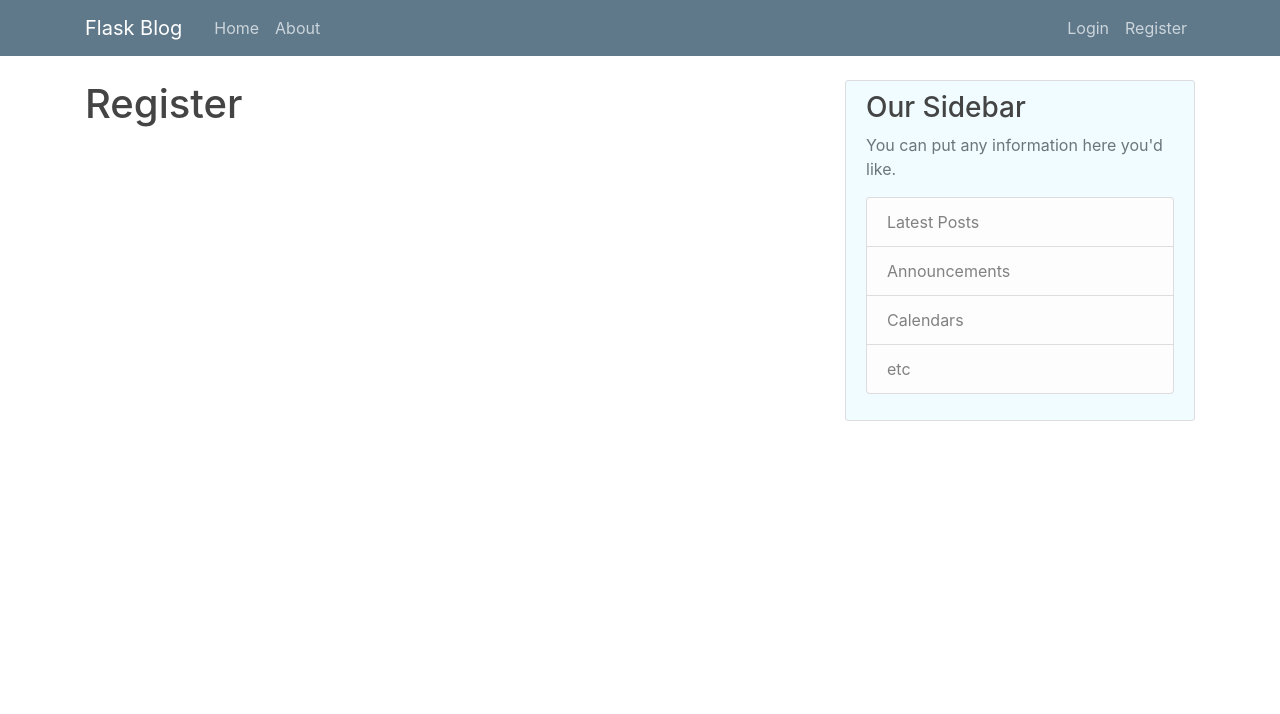
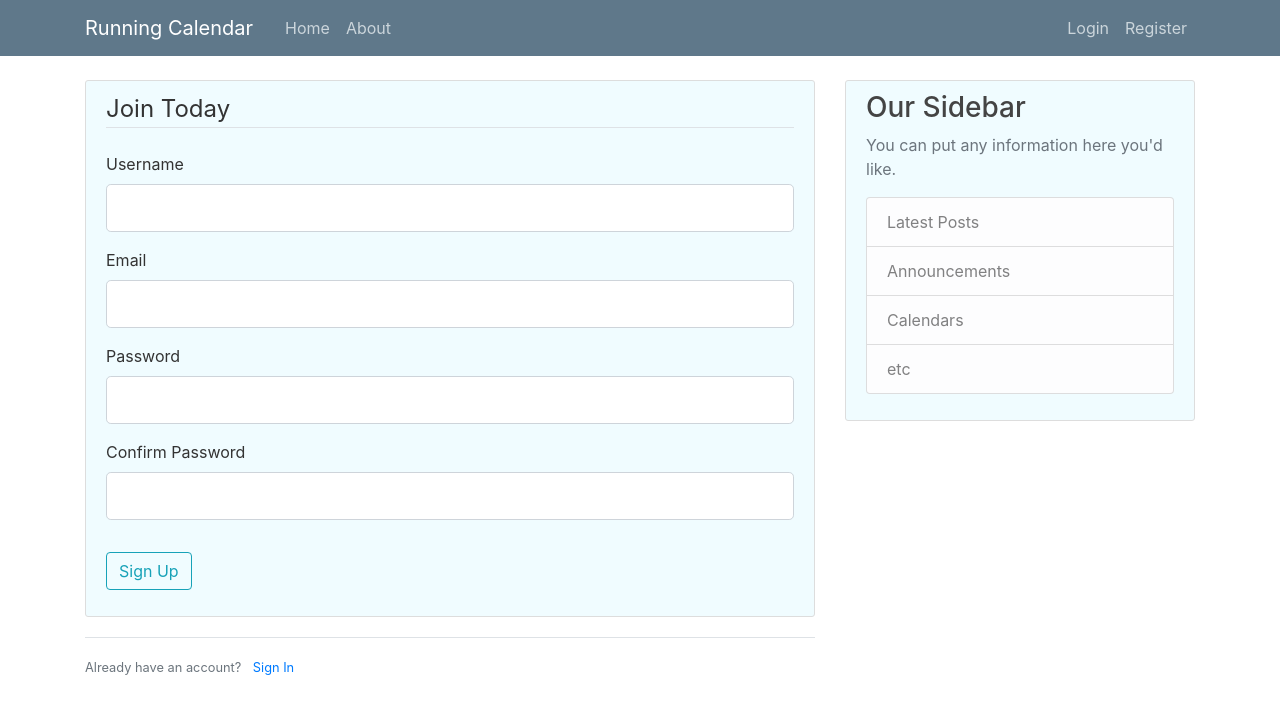
Before and after one commit to Code-Institute-Submissions/flask-training-calendar, a Flask app: page /register in a window 1280 px wide. Shown: the top 714 px of the page. Run offline with Flask 2, Linux system fonts and the light colour scheme; some libraries are stand-ins or nearby versions.

Commit message:
Displayed registration form on register.html with error messages

```diff
--- a/app.py
+++ b/app.py
@@ -1,4 +1,4 @@
-from flask import Flask, render_template, url_for
+from flask import Flask, render_template, url_for, flash, redirect
 from forms import RegistrationForm, LoginForm
 from flask_sqlalchemy import SQLAlchemy
 from flask_s3 import FlaskS3
@@ -38,14 +38,17 @@ def hello():
 def get_workouts():
     return render_template("workouts.html", workouts=workouts, title="workouts")
 
-@app.route('/register')
+@app.route('/register', methods=['POST', "GET"])
 def register():
-    form = RegistrationForm
+    form = RegistrationForm()
+    if form.validate_on_submit():
+        flash("Your account has been successfully created, please login", "success")
+        return redirect(url_for("hello"))
     return render_template("register.html", title="register", form=form)
 
 @app.route('/login')
 def login():
-    form = LoginForm
+    form = LoginForm()
     return render_template("login.html", title="login", form=form)
 
 if __name__ == '__main__':
--- a/templates/layout.html
+++ b/templates/layout.html
@@ -21,7 +21,7 @@
      <header class="site-header">
         <nav class="navbar navbar-expand-md navbar-dark bg-steel fixed-top">
             <div class="container">
-                <a class="navbar-brand mr-4" href="/">Flask Blog</a>
+                <a class="navbar-brand mr-4" href="/">Running Calendar</a>
                 <button class="navbar-toggler" type="button" data-toggle="collapse" data-target="#navbarToggle" aria-controls="navbarToggle" aria-expanded="false" aria-label="Toggle navigation">
             <span class="navbar-toggler-icon"></span>
           </button>
@@ -43,6 +43,15 @@
     <main role="main" class="container">
         <div class="row">
             <div class="col-md-8">
+                {% with messages = get_flashed_messages(with_categories=True)%}
+                    {% if messages %}
+                        {% for category, message in messages %}
+                            <div class="alert alert-{{ category }}">
+                                {{ message }}
+                            </div>
+                        {% endfor %}
+                    {% endif %}
+                {% endwith %}
                 {% block content %}{% endblock %}
             </div>
             <div class="col-md-4">
--- a/templates/register.html
+++ b/templates/register.html
@@ -1,4 +1,71 @@
 {% extends "layout.html" %}
 {% block content %}
-    <h1>Register</h1>
+    <div class="content-section">
+        <form method="POST" action="">
+            {{form.hidden_tag()}}
+            <fieldset class="form-group">
+                <legend class="border-bottom mb-4">Join Today</legend>
+                <div class="form-group">
+                    {{ form.username.label(class='form-control-label') }}
+                    {% if form.username.errors %}
+                        {{ form.username(class="form-control form-control-lg is-invalid")}}
+                        <div class="invalid-feedback">
+                            {% for error in form.username.errors %}
+                            <span>{{ error }}</span>
+                            {% endfor %}
+                        </div>
+                    {% else %}
+                        {{ form.username(class='form-control form-control-lg') }}
+                    {% endif %}
+                </div>
+                <div class="form-group">
+                    {{ form.email.label(class='form-control-label') }}
+                    {% if form.email.errors %}
+                        {{ form.email(class="form-control form-control-lg is-invalid")}}
+                        <div class="invalid-feedback">
+                            {% for error in form.email.errors %}
+                            <span>{{ error }}</span>
+                            {% endfor %}
+                        </div>
+                    {% else %}
+                        {{ form.email(class='form-control form-control-lg') }}
+                    {% endif %}
+                </div>
+                <div class="form-group">
+                    {{ form.password.label(class='form-control-label') }}
+                    {% if form.password.errors %}
+                        {{ form.password(class="form-control form-control-lg is-invalid")}}
+                        <div class="invalid-feedback">
+                            {% for error in form.password.errors %}
+                            <span>{{ error }}</span>
+                            {% endfor %}
+                        </div>
+                    {% else %}
+                        {{ form.password(class='form-control form-control-lg') }}
+                    {% endif %}
+                </div>
+                <div class="form-group">
+                    {{ form.confirm_password.label(class='form-control-label') }}
+                    {% if form.confirm_password.errors %}
+                        {{ form.confirm_password(class="form-control form-control-lg is-invalid")}}
+                        <div class="invalid-feedback">
+                            {% for error in form.confirm_password.errors %}
+                            <span>{{ error }}</span>
+                            {% endfor %}
+                        </div>
+                    {% else %}
+                        {{ form.confirm_password(class='form-control form-control-lg') }}
+                    {% endif %}
+                </div>
+            </fieldset>
+            <div class="form-group">
+                {{ form.submit(class='btn btn-outline-info') }}
+            </div>
+        </form>
+    </div>
+    <div class="border-top pt-3">
+        <small class="text-muted">
+            Already have an account? <a class="ml-2" href="{{url_for('login')}}">Sign In</a>
+        </small>
+    </div>
 {% endblock content %}
```
